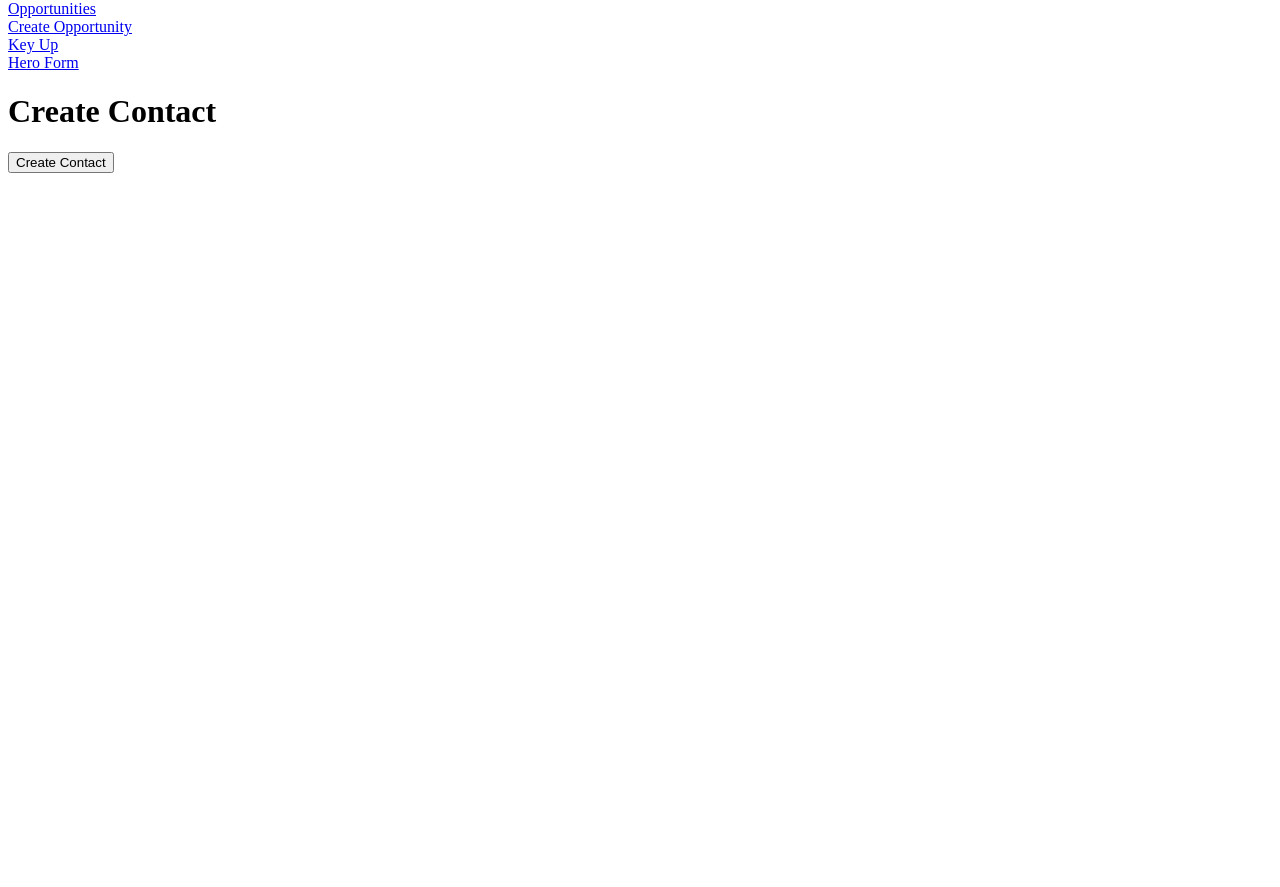
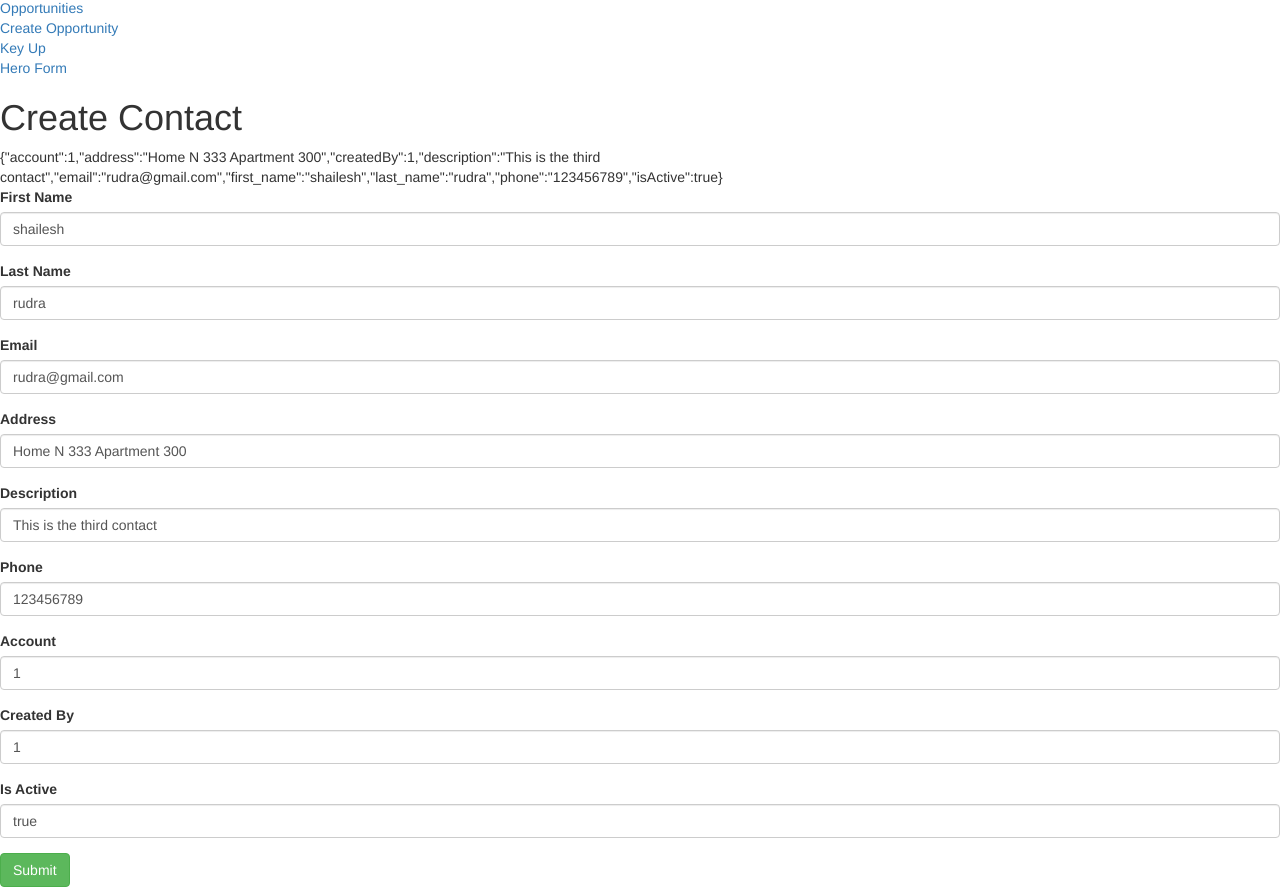
Before and after one commit to rudra012/ng-crmapp, an Angular app: page /create-contact in a window 1280 px wide. Shown: the part 492-1379 px from the top of the page. Before the commit the page ends 800 px from the top, so only its background shows below. Built offline with nearby package versions, Linux system fonts and the light colour scheme.

Commit message:
Basic form added to submit contact details

```diff
--- a/src/app/app.component.css
+++ b/src/app/app.component.css
@@ -0,0 +1 @@
+@import url('https://unpkg.com/bootstrap@3.3.7/dist/css/bootstrap.min.css');
--- a/src/app/contact-create/contact-create.component.html
+++ b/src/app/contact-create/contact-create.component.html
@@ -1,6 +1,62 @@
 <h1>
 Create Contact
 </h1>
-<button (click)="createContact()">
-    Create Contact
-</button>
+<form (ngSubmit)="onSubmit()" #contactForm="ngForm">
+    {{contact_check}}
+    <div class="form-group">
+        <label for="first_name">First Name</label>
+        <input type="text" class="form-control" id="first_name"
+        [(ngModel)]="contact.first_name" name="first_name">
+    </div>
+
+    <div class="form-group">
+        <label for="last_name">Last Name</label>
+        <input type="text" class="form-control" id="last_name"
+        [(ngModel)]="contact.last_name" name="last_name">
+    </div>
+
+    <div class="form-group">
+        <label for="email">Email</label>
+        <input type="text" class="form-control" id="email"
+        [(ngModel)]="contact.email" name="email">
+    </div>
+
+    <div class="form-group">
+        <label for="address">Address</label>
+        <input type="text" class="form-control" id="address"
+        [(ngModel)]="contact.address" name="address">
+    </div>
+
+    <div class="form-group">
+        <label for="description">Description</label>
+        <input type="text" class="form-control" id="description"
+        [(ngModel)]="contact.description" name="description">
+    </div>
+
+    <div class="form-group">
+        <label for="phone">Phone</label>
+        <input type="text" class="form-control" id="phone"
+        [(ngModel)]="contact.phone" name="phone">
+    </div>
+
+    <div class="form-group">
+        <label for="address">Account</label>
+        <input type="number" class="form-control" id="account"
+        [(ngModel)]="contact.account" name="account">
+    </div>
+
+    <div class="form-group">
+        <label for="createdBy">Created By</label>
+        <input type="number" class="form-control" id="createdBy"
+        [(ngModel)]="contact.createdBy" name="createdBy">
+    </div>
+
+    <div class="form-group">
+        <label for="isActive">Is Active</label>
+        <input type="boolean" class="form-control" id="isActive"
+        [(ngModel)]="contact.isActive" name="isActive">
+    </div>
+
+    <button type="submit" class="btn btn-success"
+      [disabled]="!contactForm.form.valid">Submit</button>
+</form>
--- a/src/app/contact-create/contact-create.component.ts
+++ b/src/app/contact-create/contact-create.component.ts
@@ -1,5 +1,6 @@
 import { Component, OnInit } from '@angular/core';
 import { ApiService } from '../api.service';
+import { Contact } from '../contact';
 
 @Component({
   selector: 'app-contact-create',
@@ -9,6 +10,20 @@ import { ApiService } from '../api.service';
 
 export class ContactCreateComponent implements OnInit {
   constructor(private  apiService:  ApiService) { }
+
+  contact = new Contact(1, 'Home N 333 Apartment 300', 1, 'This is the third contact',
+            'rudra@gmail.com', 'shailesh' , 'rudra', '123456789', true);
+
+  submitted = false;
+
+  onSubmit() {
+      this.submitted = true;
+      this.apiService.createContact(this.contact).subscribe((response) => {
+        console.log(response);
+    });
+    }
+
+  get contact_check() { return JSON.stringify(this.contact); }
 
   ngOnInit() {
   }
--- /dev/null
+++ b/src/app/contact-create/contact.ts
@@ -0,0 +1,13 @@
+export class Contact {
+    constructor(
+        public account: number,
+        public address: string,
+        public createdBy: number,
+        public description: string,
+        public email: string,
+        public first_name: string,
+        public last_name: string,
+        public phone: string,
+        public isActive: boolean,
+      ) {  }
+}
--- /dev/null
+++ b/src/app/contact.ts
@@ -0,0 +1,13 @@
+export class Contact {
+    constructor(
+        public account: number,
+        public address: string,
+        public createdBy: number,
+        public description: string,
+        public email: string,
+        public first_name: string,
+        public last_name: string,
+        public phone: string,
+        public isActive: boolean,
+      ) {  }
+}
```
